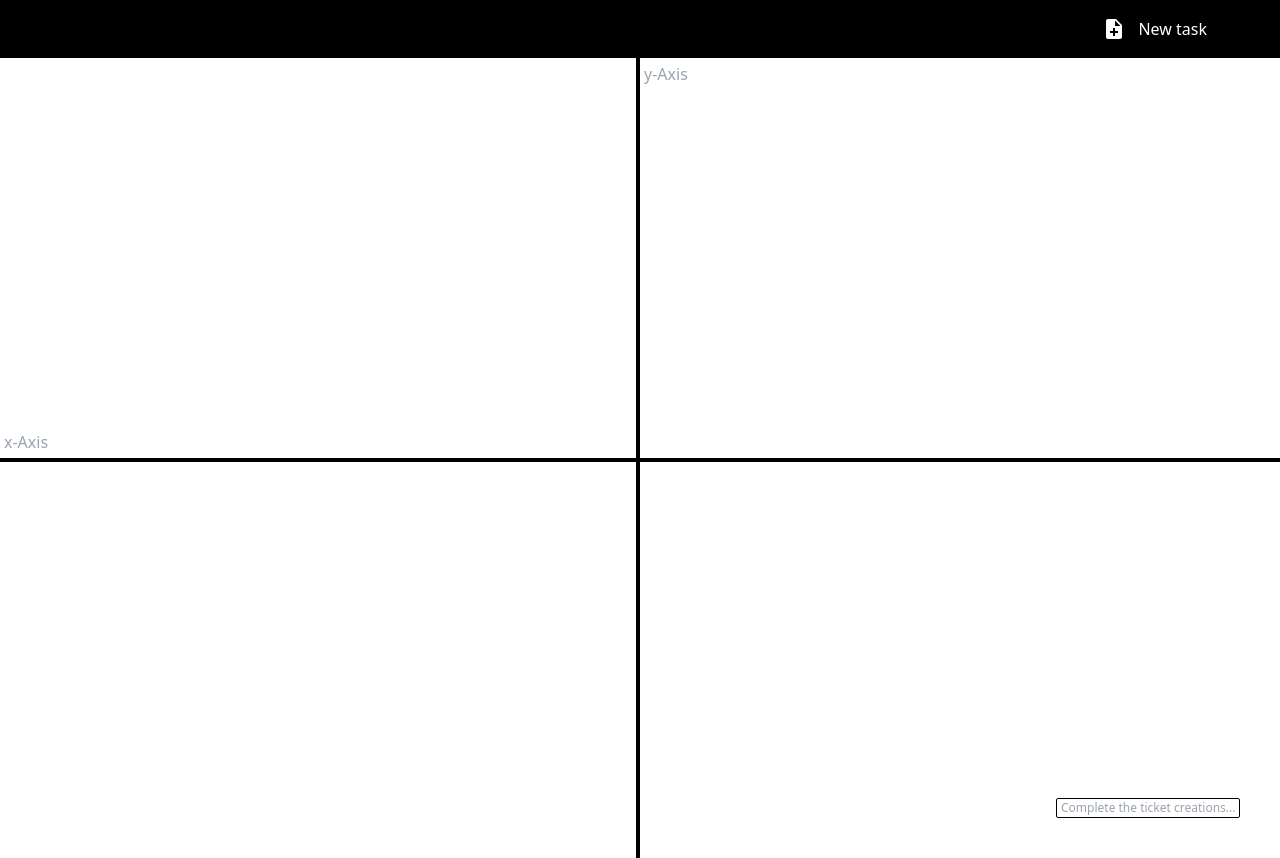
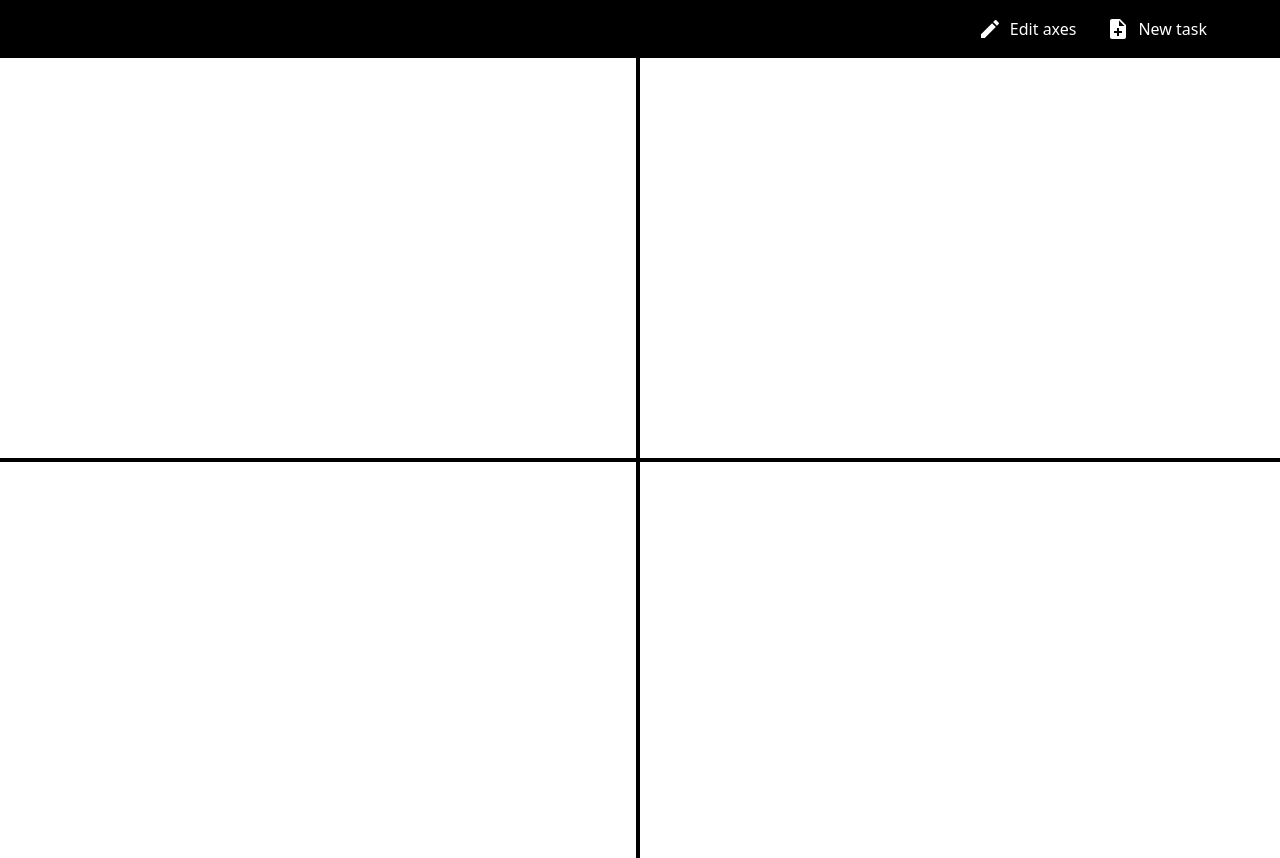
Before and after one commit to Tarunpreetsingh16/quadrants, a Next.js app: page /pages/mainPage in a window 1280 px wide. Built offline with nearby package versions, Linux system fonts and the light colour scheme.

Commit message:
add functionality to rename axes

```diff
--- a/src/app/globals.css
+++ b/src/app/globals.css
@@ -62,6 +62,7 @@ button {
 
 .success {
   @apply rounded-sm;
+  font-size: 15px;
   background-color: rgb(var(--success-surface-color), 0.8);
   color: rgb(var(--text-on-success-surface));
   transition: all 0.2s ease-in-out;
--- a/src/app/pages/mainPage/page.tsx
+++ b/src/app/pages/mainPage/page.tsx
@@ -1,6 +1,6 @@
 'use client'
 
-import { useState } from "react";
+import { useEffect, useState } from "react";
 import Header from "./pageComponents/header";
 import NewTask from "./pageComponents/newTask";
 import Quadrant from "./pageComponents/quadrant";
@@ -9,19 +9,46 @@ import FeatureList from "./pageComponents/featureList";
 
 export default function MainPage() {
     const [createNewTask, setCreateNewTask] = useState(false);
+    const [editAxes, setEditAxes] = useState(false);
+    const [xAxisLabel, setXAxisLabel] = useState("");
+    const [yAxisLabel, setYAxisLabel] = useState("");
+
+    useEffect(() => {
+        if (createNewTask && (xAxisLabel === '' || yAxisLabel === '')) {
+            alert("Please name the axes first.")
+            setCreateNewTask(false);
+        }
+    }, [createNewTask])
 
     return (
         <>
             <Header>
-                <FeatureList onCreateNewTask={() => setCreateNewTask(true)}
+                <FeatureList onCreateNewTask={() => {
+                        setCreateNewTask(true)
+                        setEditAxes(false)
+                    }}
+                    onEditAxes={() => {
+                        setEditAxes(true)
+                        setCreateNewTask(false)
+                    }}
                     containerCss="flex-row justify-end buttonSpacingHorizontal" />
             </Header>
             <div className="quadrantSheet flex h-screen relative">
-                <AxisNaming />
-                <Quadrant />
+                <Quadrant xAxisLabel={xAxisLabel} yAxisLabel={yAxisLabel} />
+                {
+                    editAxes
+                        ? <AxisNaming onClose={() => setEditAxes(false)}
+                            xAxisLabel={xAxisLabel}
+                            yAxisLabel={yAxisLabel}
+                            onXAxisNameChange={setXAxisLabel}
+                            onYAxisNameChange={setYAxisLabel}/>
+                        : null
+                }
                 {
                     createNewTask
-                        ? <NewTask onClose={() => setCreateNewTask(false)}/>
+                        ? <NewTask onClose={() => setCreateNewTask(false)}
+                            xAxisLabel={xAxisLabel}
+                            yAxisLabel={yAxisLabel} />
                         : null
                 }
 
--- a/src/app/pages/mainPage/pageComponents/axisNaming.tsx
+++ b/src/app/pages/mainPage/pageComponents/axisNaming.tsx
@@ -1,12 +1,52 @@
-import Input from "@/app/ui/input"
+import Input from '@/app/ui/input';
+import HighlightOffIcon from '@mui/icons-material/HighlightOff';
+import ArrowBackIcon from '@mui/icons-material/ArrowBack';
 
-export default () => {
+interface AxisNamingProps {
+    onClose: () => void,
+    onXAxisNameChange: (val: string) => void,
+    onYAxisNameChange: (val: string) => void,
+    xAxisLabel: string,
+    yAxisLabel: string
+}
+
+export default (
+    props: AxisNamingProps
+) => {
     return (
-        <>
-            <div className="absolute bottom-10 right-10">
-                <Input />
-
+        <div className="modalBg absolute w-screen h-screen">
+            <div className="w-screen h-screen flex justify-center">
+                <div className="modal bg-black self-center flex flex-col  animate__animated animate__flipInX">
+                    <div className="self-center w-[80%]">
+                        <div className="my-3 flex w-[100%] flex-row justify-between" >
+                            <label className="text-2xl">Edit Axes</label>
+                            <div className="self-center cursor-pointer text-red-600"
+                                onClick={props.onClose}>
+                                <HighlightOffIcon className="closeTask"/>
+                            </div>
+                        </div>
+                        <hr />
+                        <div className="my-3 flex flex-col">
+                            <div className='flex flex-row'>
+                                <label>X-Axis</label>
+                                <sup>(<ArrowBackIcon className='w-[15px]'/>)</sup>
+                            </div>
+                            <Input placeholder='X-Axis label, like "Importance"...'
+                                onChange={props.onXAxisNameChange}
+                                value={props.xAxisLabel} />
+                        </div>
+                        <div className="my-3 flex flex-col">
+                            <div className='flex flex-row'>
+                                <label>Y-Axis</label>
+                                <sup>(<ArrowBackIcon className='w-[15px] rotate-90'/>)</sup>
+                            </div>
+                            <Input placeholder='Y-Axis label, like "Urgency"...'
+                                onChange={props.onYAxisNameChange}
+                                value={props.yAxisLabel} />
+                        </div>
+                    </div>
+                </div>
             </div>
-        </>
+        </div>
     )
 }
--- a/src/app/pages/mainPage/pageComponents/featureList.tsx
+++ b/src/app/pages/mainPage/pageComponents/featureList.tsx
@@ -1,9 +1,11 @@
 import IconButton from "@/app/ui/iconButton";
 import NoteAddIcon from '@mui/icons-material/NoteAdd';
+import EditIcon from '@mui/icons-material/Edit';
 
 interface FeaturesProps {
     containerCss: string,
-    onCreateNewTask: () => void
+    onCreateNewTask: () => void,
+    onEditAxes: () => void
 }
 
 export default (
@@ -11,10 +13,17 @@ export default (
 ) => {
     return (
         <div className={`flex features ${props.containerCss}`}>
+
+            <IconButton icon={<EditIcon className="self-center" />}
+                onClick={props.onEditAxes}
+                text="Edit axes"
+                key={"Edit axes button"}/>
+
             <IconButton icon={<NoteAddIcon className="self-center" />}
                 onClick={props.onCreateNewTask}
                 text="New task"
                 key={"New Task Button"}/>
+
         </div>
     );
 }
--- a/src/app/pages/mainPage/pageComponents/newTask.tsx
+++ b/src/app/pages/mainPage/pageComponents/newTask.tsx
@@ -5,7 +5,9 @@ import { AdapterDayjs } from '@mui/x-date-pickers/AdapterDayjs'
 import HighlightOffIcon from '@mui/icons-material/HighlightOff';
 
 interface NewTaskProps {
-    onClose: () => void
+    onClose: () => void,
+    xAxisLabel: string,
+    yAxisLabel: string
 }
 
 export default function(
@@ -26,7 +28,7 @@ export default function(
                         <hr />
                         <div className="my-3 flex flex-col">
                             <label>Title</label>
-                            <Input />
+                            <Input placeholder="Need to create tickets..."/>
                         </div>
 
                         <div className="my-3 flex flex-col">
@@ -36,12 +38,12 @@ export default function(
                         </div>
 
                         <div className="my-3 flex flex-row">
-                            <label className="w-[120px] self-center">Importance</label>
+                            <label className="w-[120px] self-center">{props.xAxisLabel}</label>
                             <ScaleRadioGroup/>
                         </div>
 
                         <div className="my-3 flex flex-row">
-                            <label className="w-[120px] self-center">Urgency</label>
+                            <label className="w-[120px] self-center">{props.yAxisLabel}</label>
                             <ScaleRadioGroup/>
                         </div>
 
@@ -52,7 +54,7 @@ export default function(
                         </div>
 
                         <div className="my-3">
-                            <button className="ml-1 success"> Create Task </button>
+                            <button className="ml-1 success">Create Task</button>
                         </div>
                     </div>
                 </div>
--- a/src/app/pages/mainPage/pageComponents/quadrant.tsx
+++ b/src/app/pages/mainPage/pageComponents/quadrant.tsx
@@ -1,10 +1,17 @@
-export default function() {
+interface QuadrantProps {
+    xAxisLabel: string,
+    yAxisLabel: string
+}
+
+export default function(
+    props: QuadrantProps
+) {
     return (
         <>
             <div className="w-1 h-screen bg-black absolute right-2/4"> </div>
-            <input type="text" placeholder="y-Axis" className="absolute left-2/4 p-1"/>
+            <label className="absolute left-2/4 p-1">{props.yAxisLabel}</label>
             <div className="w-screen h-1 bg-black absolute top-2/4"></div>
-            <input type="text" placeholder="x-Axis" className="absolute bottom-2/4 p-1"/>
+            <label className="absolute bottom-2/4 p-1">{props.xAxisLabel}</label>
         </>
     )
 }
--- a/src/app/ui/iconButton.tsx
+++ b/src/app/ui/iconButton.tsx
@@ -10,7 +10,7 @@ export default (
     return (
         <div className="flex flex-row cursor-pointer featureButton rounded-sm" onClick={props.onClick}>
             {props.icon}
-            <button className="ml-1"> {props.text} </button>
+            <button> {props.text} </button>
         </div>
     )
 }
--- a/src/app/ui/input.tsx
+++ b/src/app/ui/input.tsx
@@ -1,6 +1,17 @@
-export default function() {
+interface InputProps {
+    placeholder: string,
+    value: string,
+    onChange: (val: string) => void
+}
+
+export default function(
+    props: InputProps
+) {
     return (
-        <input type="text" className="w-[100%] inputField px-1 font-medium rounded-sm"
-            placeholder="Complete the ticket creations..."/>
+        <input type="text"
+            className="w-[100%] inputField px-1 font-medium rounded-sm"
+            placeholder={props.placeholder}
+            value={props.value}
+            onChange={(e) => props.onChange(e.target.value)}/>
     )
 }
```
